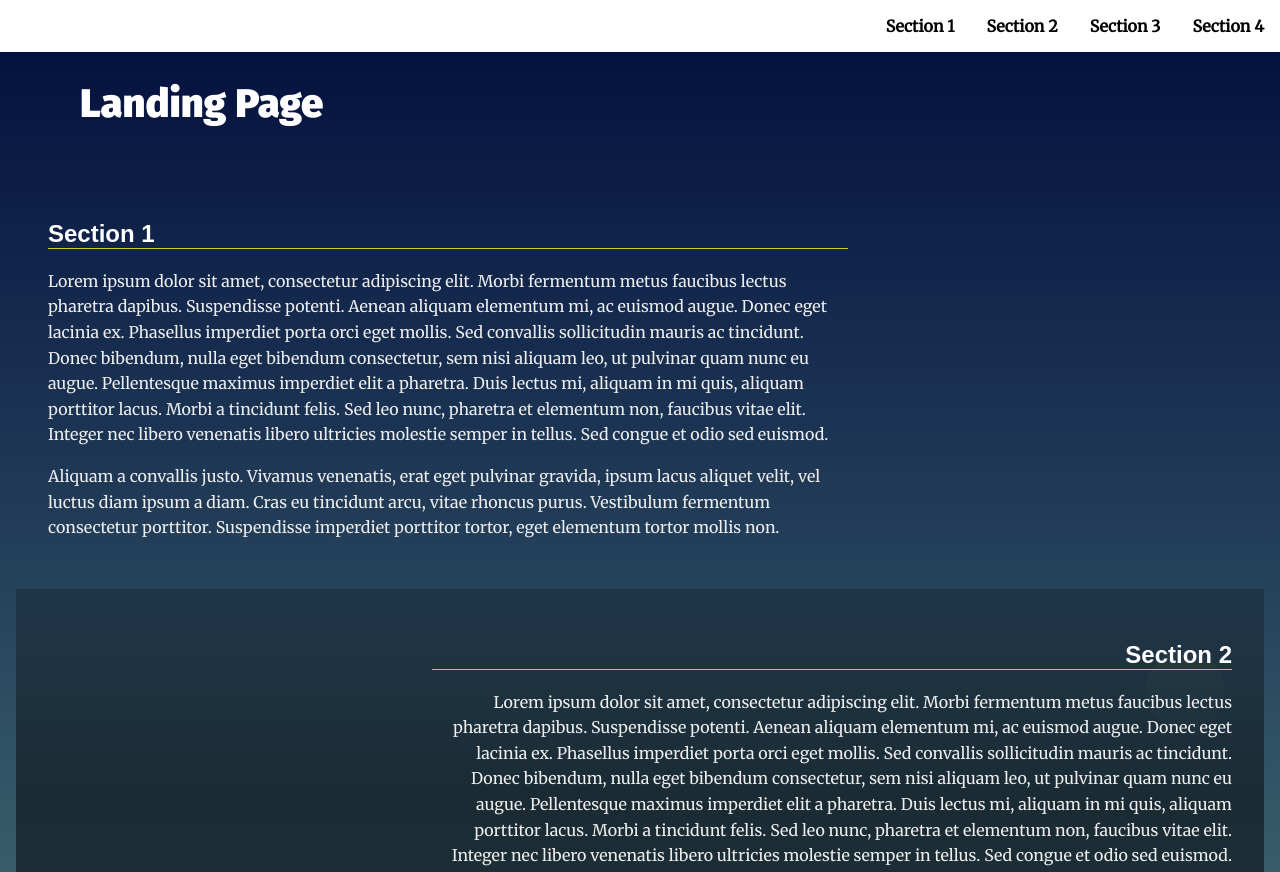
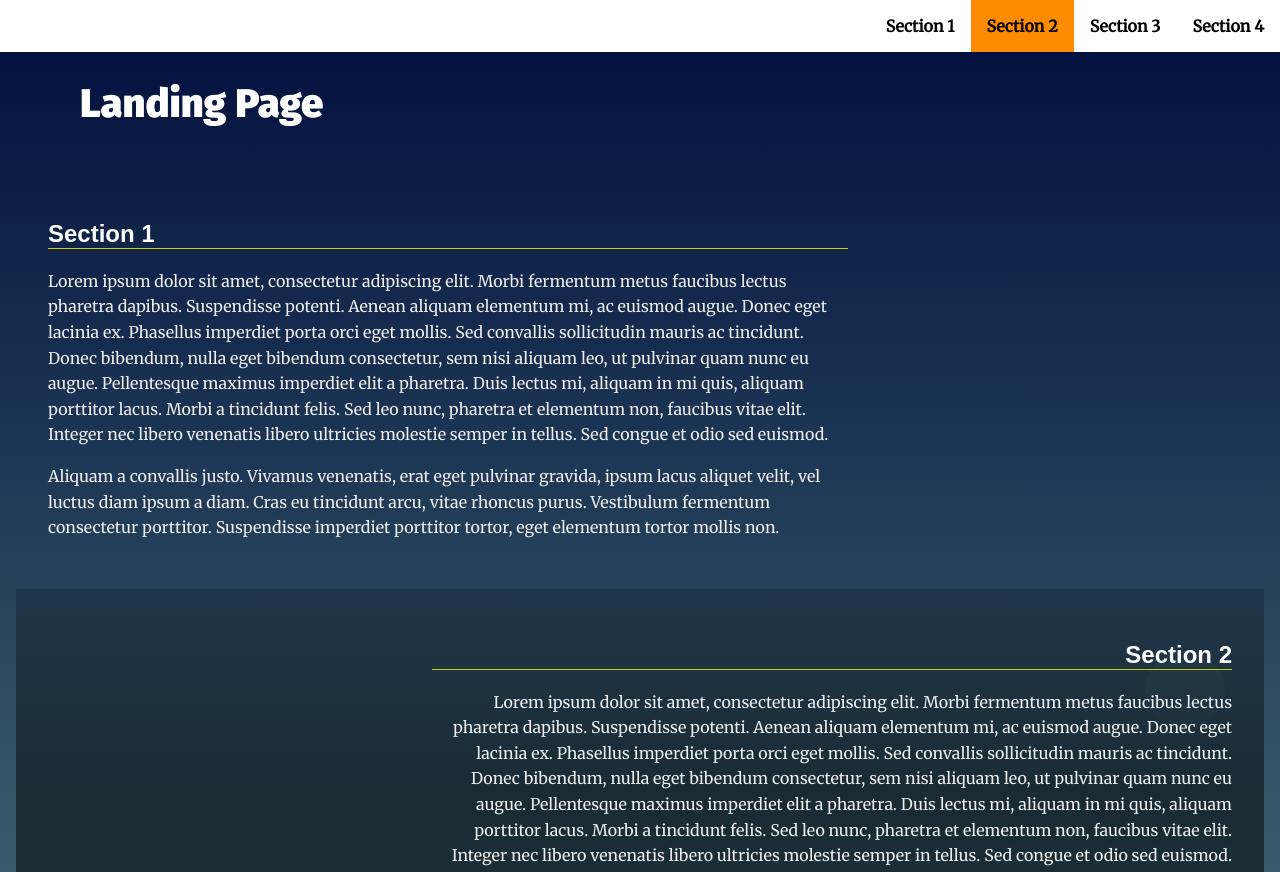
Before and after one commit to bel-caylor/landing-page, a plain HTML site: page index.html in a window 1280 px wide. Shown: the top 872 px of the page. Drawn offline with Linux system fonts and the light colour scheme.

Commit message:
feat: Add hightlight to navbar on active class

```diff
--- a/css/styles.css
+++ b/css/styles.css
@@ -67,7 +67,7 @@ section {
 
 /* Navigation Styles*/
 .navbar__active {
-  color: darkorange;
+  background-color: darkorange;
 }
 
 .navbar__menu ul {
--- a/js/app.js
+++ b/js/app.js
@@ -46,20 +46,27 @@ function sectionInVeiwport() {
 function createNavBar() {
   let navList = ""
   sections.forEach(function(sections) {
+  let sectionNumber = sections.id.substring(7);
   navList += "<a href=\"\#" + sections.id + "\">";
-  navList += "<li class=\"menu__link\" data-id=\"" + sections.id + "\">";
+  navList += "<li id=\"S" + sectionNumber + "\" class=\"menu__link\" data-id=\"" + sections.id + "\">";
   navList += sections.dataset.nav + "</li></a>";});
   return navList;
 }
 
 
-
 // Add class 'active' to section when near top of viewport
 function changeActive(newSection) {
+  //Remove active class from old Sections
   let removeClass = document.getElementById(activeClass);
   removeClass.classList.remove("your-active-class");
+  let removeClassNav = document.getElementById("S" + activeClass.substring(7));
+  removeClassNav.classList.remove("navbar__active");
+
+  //Add active class to new sections
   let addClass = document.getElementById(newSection);
   addClass.classList.add("your-active-class");
+  let addClassNav = document.getElementById("S" + newSection.substring(7));
+  addClassNav.classList.add("navbar__active");
   activeClass = newSection;
 }
 
```
